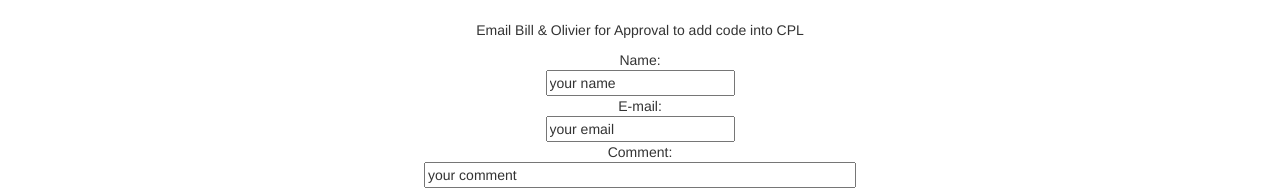
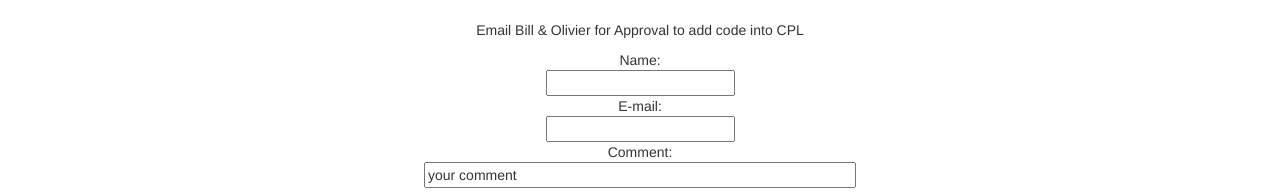
Before and after one commit to shivanamin/shivanamin, a plain HTML site: page index2.html in a window 1280 px wide. Shown: the part 232-424 px from the top of the page. Drawn offline with nearby package versions, Linux system fonts and the light colour scheme.

Commit message:
Update index2.html

```diff
--- a/index2.html
+++ b/index2.html
@@ -88,9 +88,9 @@ article {
     <p>Email Bill & Olivier for Approval to add code into CPL</p>
     <form action="MAILTO:wpierrie@goodyear.com" method="post" enctype="text/plain">
 Name:<br>
-<input type="text" name="name" value="your name"><br>
+<input type="text" name="name" value=""><br>
 E-mail:<br>
-<input type="text" name="mail" value="your email"><br>
+<input type="text" name="mail" value=""><br>
 Comment:<br>
 <input type="text" name="comment" value="your comment" size="50"><br><br>
 <input type="submit" value="Send">
```
